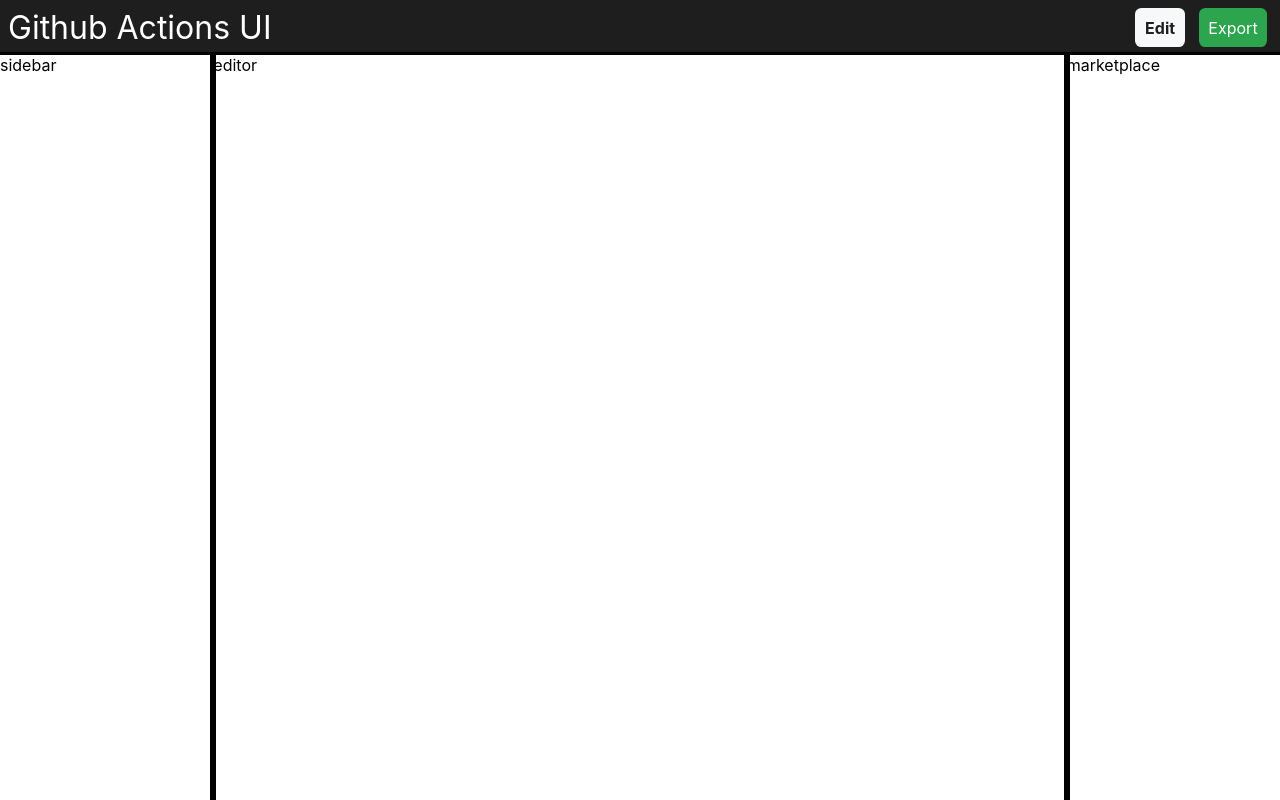
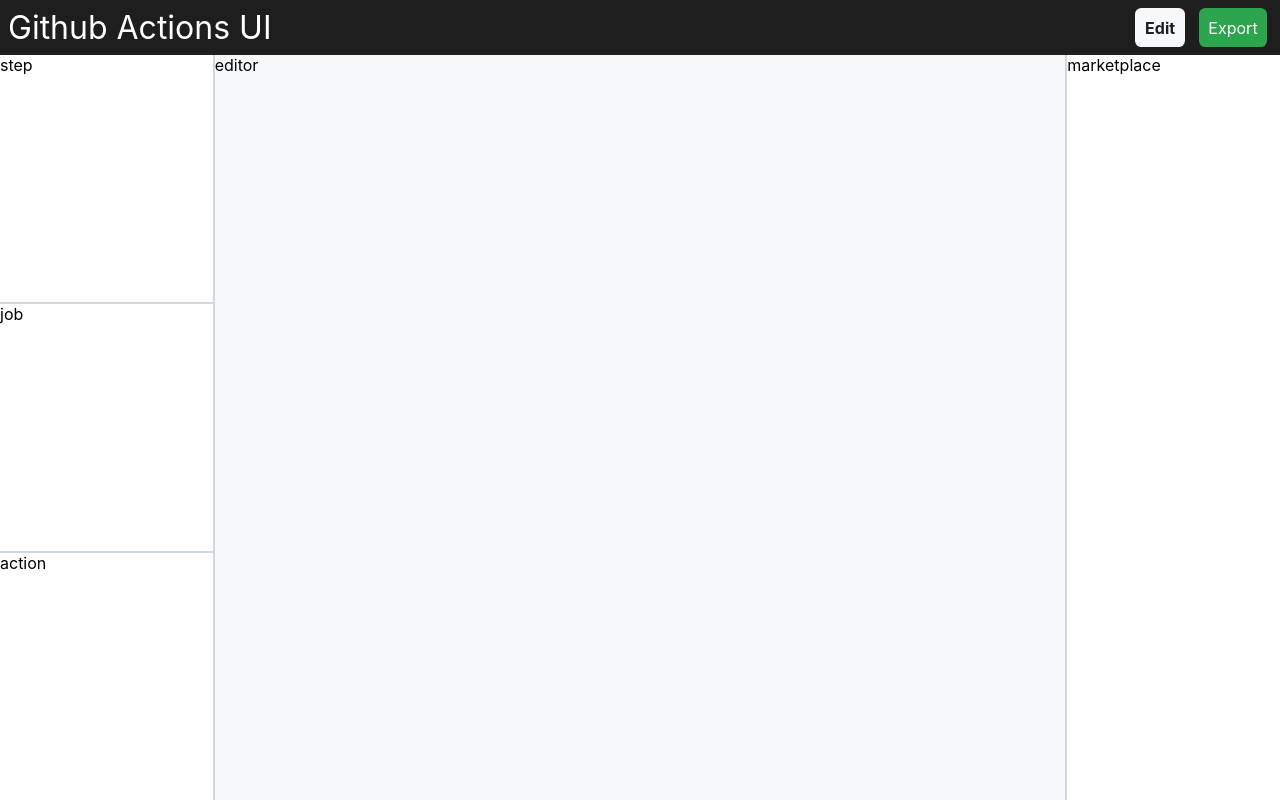
Before and after one commit to selfint/github-actions-gui, a SvelteKit app: page / in a window 1280 px wide. Built offline with nearby package versions, Linux system fonts and the light colour scheme.

Commit message:
setup page layout

```diff
--- a/src/routes/+page.svelte
+++ b/src/routes/+page.svelte
@@ -12,6 +12,8 @@
 
 <style>
 	#content {
+		background-color: #d0d7de;
+		column-gap: 2px;
 		display: grid;
 		grid-template-areas: 'sidebar editor marketplace';
 		grid-template-columns: 1fr 4fr 1fr;
--- a/src/routes/Editor.svelte
+++ b/src/routes/Editor.svelte
@@ -2,7 +2,6 @@
 
 <style>
 	div {
-		outline-color: black;
-		outline-style: solid;
+		background-color: #f6f8fa;
 	}
 </style>
--- a/src/routes/Marketplace.svelte
+++ b/src/routes/Marketplace.svelte
@@ -2,7 +2,6 @@
 
 <style>
 	div {
-		outline-color: black;
-		outline-style: solid;
+		background-color: white;
 	}
 </style>
--- a/src/routes/Sidebar.svelte
+++ b/src/routes/Sidebar.svelte
@@ -1,8 +1,17 @@
-<div>sidebar</div>
+<div id="content">
+	<div class="sidebar-area" id="step">step</div>
+	<div class="sidebar-area" id="job">job</div>
+	<div class="sidebar-area" id="action">action</div>
+</div>
 
 <style>
-	div {
-		outline-color: black;
-		outline-style: solid;
+	#content {
+		display: grid;
+		grid-template-areas: 'step' 'job' 'action';
+		row-gap: 2px;
+	}
+
+	.sidebar-area {
+		background-color: white;
 	}
 </style>
```
